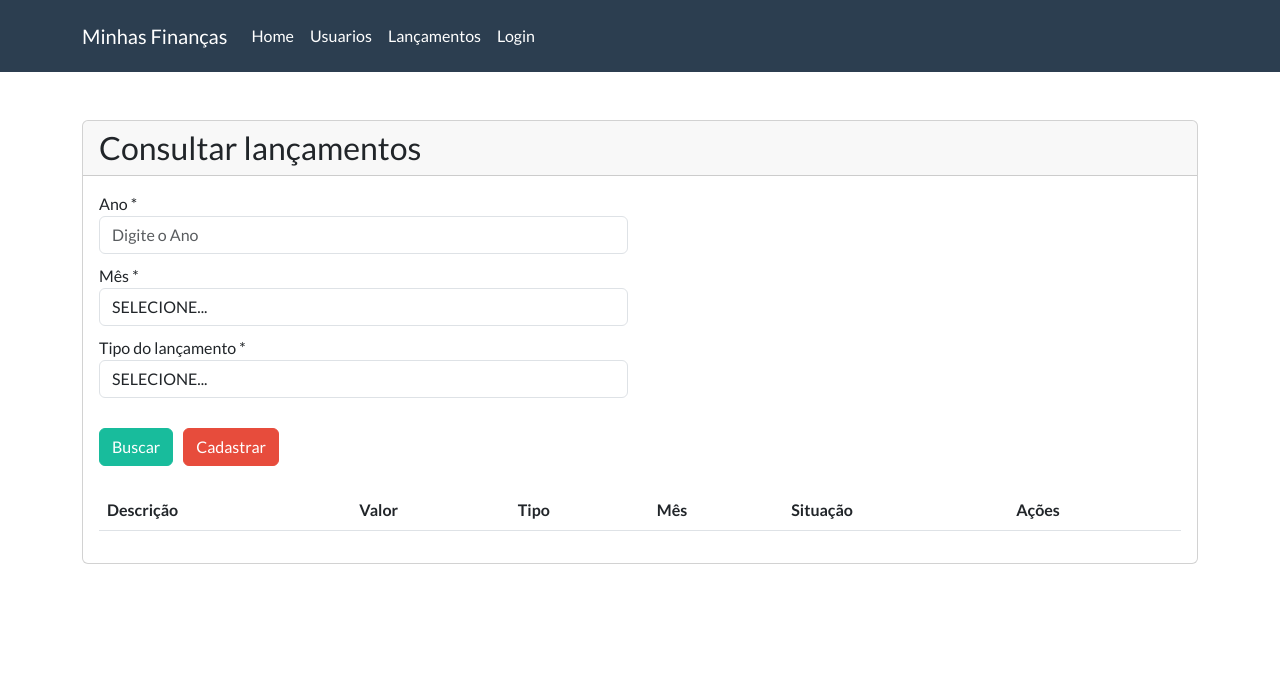
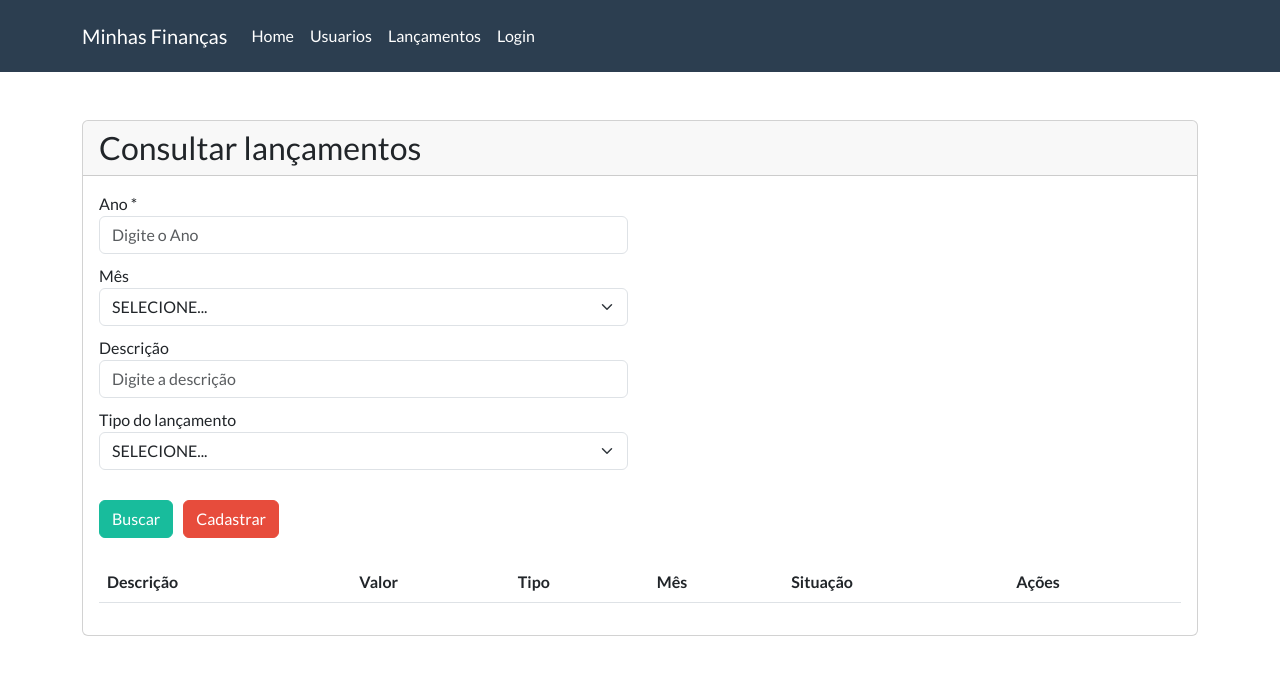
Before and after one commit to nelcael01/front_minhasfinancas, a React (Create React App) app: page /#/lancamentos in a window 1280 px wide. Shown: the top 674 px of the page. Built offline with nearby package versions, Linux system fonts and the light colour scheme.

Commit message:
Implementando melhorias em cusulta-lancamento

```diff
--- a/package.json
+++ b/package.json
@@ -8,6 +8,7 @@
     "@testing-library/user-event": "^13.5.0",
     "axios": "^1.4.0",
     "bootswatch": "^5.3.1",
+    "currency-formatter": "^1.5.5",
     "react": "^16.10.1",
     "react-dom": "^16.10.1",
     "react-router-dom": "5.1.2",
--- a/src/app/service/lancamentoService.js
+++ b/src/app/service/lancamentoService.js
@@ -21,6 +21,9 @@ class LancamentoService extends ApiService{
     if (lancamentoFiltro.usuario) {
       params = `${params}&usuario=${lancamentoFiltro.usuario}`
     }
+    if (lancamentoFiltro.descricao) {
+      params = `${params}&descricao=${lancamentoFiltro.descricao}`
+    }
 
     return this.get(params)
   }
--- a/src/components/selectMenu.js
+++ b/src/components/selectMenu.js
@@ -9,7 +9,7 @@ function SelectMenu(props) {
   })
 
   return(
-    <select {...props} className="form-control">
+    <select {...props} className="form-select">
       {options}
     </select>
   )
--- a/src/views/lancamentos/consulta-lancamento.js
+++ b/src/views/lancamentos/consulta-lancamento.js
@@ -18,23 +18,51 @@ class ConsultaLancamento extends React.Component{
     ano: '',
     mes: '',
     tipo: '',
+    descricao: '',
     lancamentos: []
   }
 
+  obterListaMeses(){
+      return [
+        {label: 'SELECIONE...', value: ''},
+        {label: 'Janeiro', value: 1},
+        {label: 'Fevereiro', value: 2},
+        {label: 'Março', value: 3},
+        {label: 'Abril', value: 4},
+        {label: 'Maio', value: 5},
+        {label: 'Junho', value: 6},
+        {label: 'Julho', value: 7},
+        {label: 'Agosto', value: 8},
+        {label: 'Setembro', value: 9},
+        {label: 'Outubro', value: 10},
+        {label: 'Novembro', value: 11},
+        {label: 'Dezembro', value: 12},
+      ]
+  }
+
+  obterListaTipos(){
+    return [
+      {label: 'SELECIONE...', value: ''},
+      {label: 'Despesa', value: 'DESPESA'},
+      {label: 'Receita', value: 'RECEITA'},
+    ]
+  }
+
   buscar = () =>{
-    console.log('entrou');
     const usuarioLogado = LocalStorageService.obterItem('_usuario_logado')
+    if (!this.state.ano) {
+      mensagemErro("Ano é um campo obrigatório")
+      return false
+    }
     const lancamentoFiltro = {
       ano: this.state.ano,
       mes: this.state.mes,
       tipo: this.state.tipo,
+      descricao: this.state.descricao,
       usuario: usuarioLogado.id
     }
-    console.log(lancamentoFiltro);
     this.service.consultar(lancamentoFiltro)
       .then(response => {
-        console.log('deu certo')
-        console.log(response.data)
         this.setState({lancamentos: response.data
       })}).catch(erro => {
         mensagemErro(erro.data)
@@ -42,29 +70,8 @@ class ConsultaLancamento extends React.Component{
   }
 
   render(){
-
-    const meses = [
-      {label: 'SELECIONE...', value: ''},
-      {label: 'Janeiro', value: 1},
-      {label: 'Fevereiro', value: 2},
-      {label: 'Março', value: 3},
-      {label: 'Abril', value: 4},
-      {label: 'Maio', value: 5},
-      {label: 'Junho', value: 6},
-      {label: 'Julho', value: 7},
-      {label: 'Agosto', value: 8},
-      {label: 'Setembro', value: 9},
-      {label: 'Outubro', value: 10},
-      {label: 'Novembro', value: 11},
-      {label: 'Dezembro', value: 12},
-    ]
-
-    const tipos = [
-      {label: 'SELECIONE...', value: ''},
-      {label: 'Despesa', value: 'DESPESA'},
-      {label: 'Receita', value: 'RECEITA'},
-    ]
-
+    const meses = this.obterListaMeses()
+    const tipo = this.obterListaTipos()
     return(
       <Card title="Consultar lançamentos">
           <div className="row">
@@ -81,7 +88,7 @@ class ConsultaLancamento extends React.Component{
                     style={{marginBottom: '10px'}}
                   />
                 </FormGroup>
-                <FormGroup label="Mês *" htmlFor="inputMes">
+                <FormGroup label="Mês" htmlFor="inputMes">
                   <SelectMenu
                     value={this.state.mes}
                     onChange={e => this.setState({mes: e.target.value})}
@@ -89,11 +96,22 @@ class ConsultaLancamento extends React.Component{
                     style={{marginBottom: '10px'}}
                   />
                 </FormGroup>
-                <FormGroup label="Tipo do lançamento *" htmlFor="inputTipo">
+                <FormGroup label="Descrição" htmlFor="inputDescricao">
+                  <input
+                      type="text"
+                      value={this.state.descricao}
+                      onChange={e => this.setState({descricao: e.target.value})}
+                      className="form-control"
+                      id="inputDescricao"
+                      placeholder="Digite a descrição"
+                      style={{marginBottom: '10px'}}
+                    />
+                </FormGroup>
+                <FormGroup label="Tipo do lançamento" htmlFor="inputTipo">
                   <SelectMenu
                     value={this.state.tipo}
                     onChange={e => this.setState({tipo: e.target.value})}
-                    id = "inputTipo" lista={tipos}
+                    id = "inputTipo" lista={tipo}
                     style={{marginBottom: '10px'}}
                   />
                 </FormGroup>
--- a/src/views/lancamentos/lancamentosTable.js
+++ b/src/views/lancamentos/lancamentosTable.js
@@ -1,4 +1,6 @@
 import React from "react";
+import currencyFormatter from "currency-formatter";
+
 
 function LancamentosTable(props) {
 
@@ -6,7 +8,7 @@ function LancamentosTable(props) {
     return(
       <tr key={lancamento.id}>
         <td>{lancamento.descricao}</td>
-        <td>{lancamento.valor}</td>
+        <td>{currencyFormatter.format(lancamento.valor, { locale: 'pt-BR'})}</td>
         <td>{lancamento.tipo}</td>
         <td>{lancamento.mes}</td>
         <td>{lancamento.status}</td>
```
Also changed, not shown: 1 other file (tests, documents, lock files or other folders).
